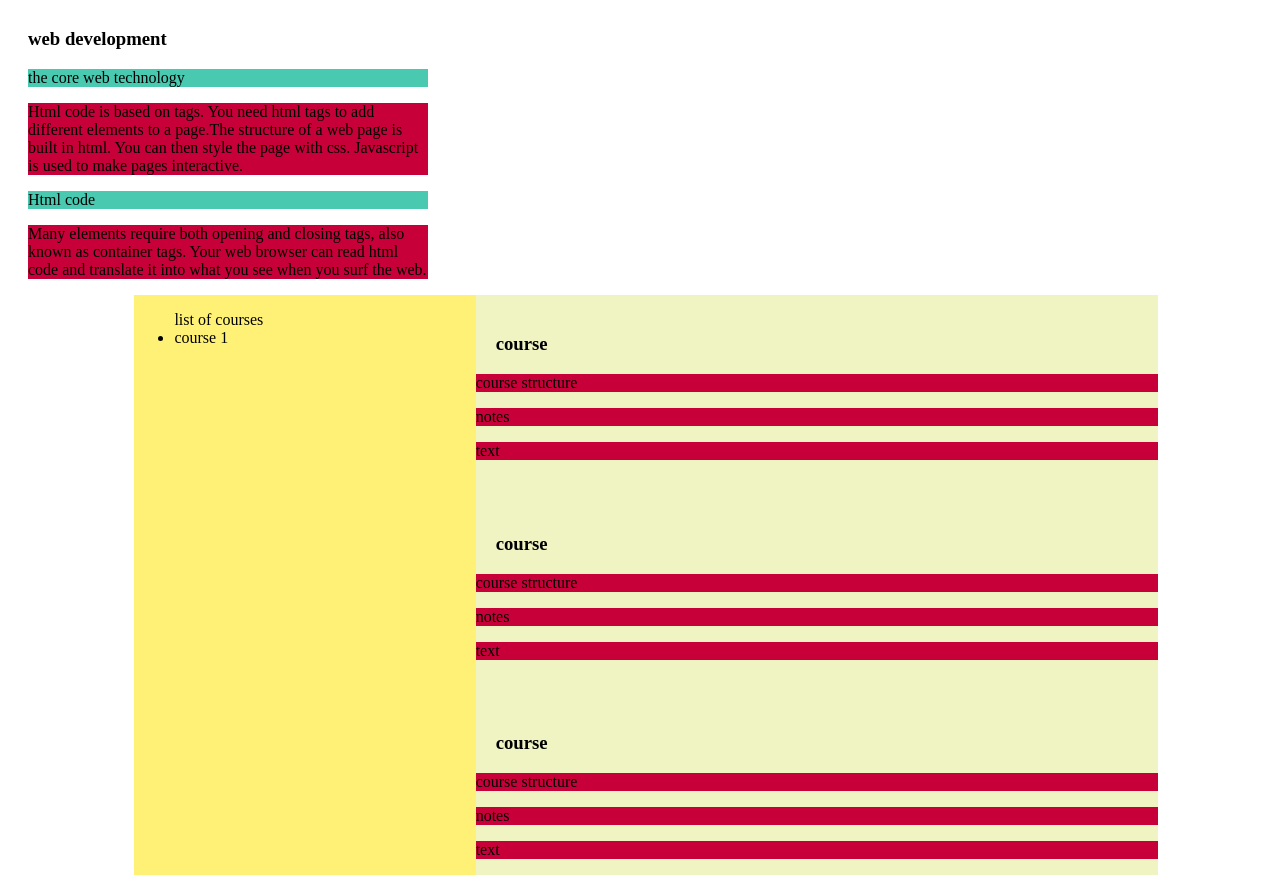
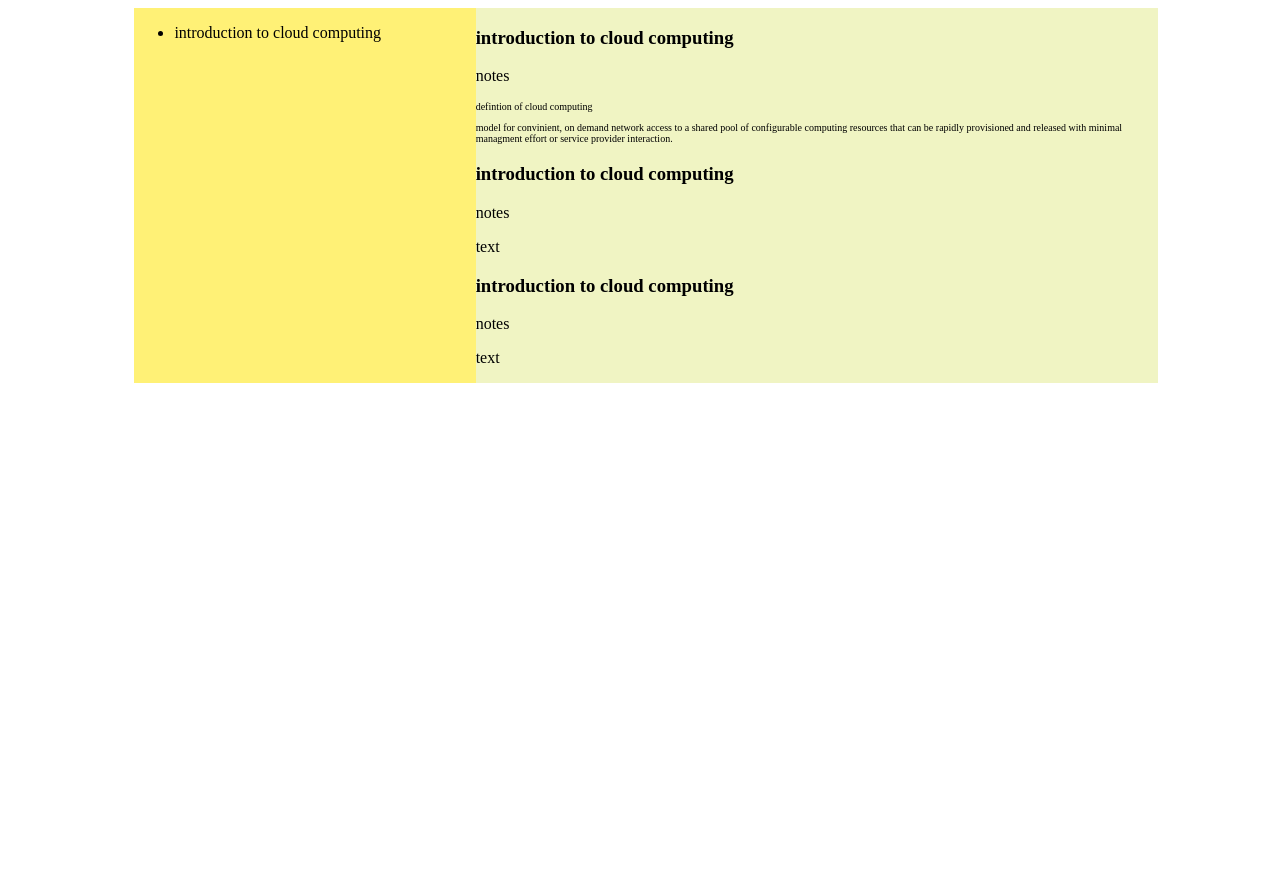
Before and after one commit to nishil3034/Myfile, a plain HTML site: page sololearn.html in a window 1280 px wide. After the commit the page ends 800 px from the top, so only its background shows below. Drawn offline with Linux system fonts and the light colour scheme.

Commit message:
Changed sololearn format
0406 4

```diff
--- a/sololearn.html
+++ b/sololearn.html
@@ -1,73 +1,39 @@
 <html>
 <head>
   <style>
-  h3  {padding-left:20px;
-    padding-top:20px;
+
+    .list {
+      background-color: #fff176;
+      width: 30%;
     }
-  p {background-color:
-#C70039;}
 
-  .paragraph {
-    max-width :400px;
-    padding-left:20px;
+    .course {
+      background-color: #f0f4c3;
+      width: 60%;
     }
-  .paragraph .para1 {
-    background-color:
-#48c9b0;
+
+    .computerscience {
+      color: green;
     }
-  </style>
-</head>
-<body>
-  <h3>
-    web development
-  </h3>
-  <div class="paragraph">
-    <p class="para1">the core web technology</p>
-  <p>
-    Html code is based on tags. You need html tags to add different elements to a page.The structure of a web page is built in html. You can then style the page with css. Javascript is used to make pages interactive.
-  </p>
-    <p class="para1">Html code</p>
-    <p>Many elements require both opening and closing tags, also known as container tags. Your web browser can read html code and translate it into what you see when you surf the web.</p>
-  </div>
 
-
-
-</body>
-</html>
-<html>
-<head>
-  <style>
-  .list {
-    background-color:#fff176;
-    width:30%;
-  }
-  .course {
-    background-color:#f0f4c3;
-    width:60%;
-  }
   </style>
 </head>
 <body>
   <div style="display:flex;margin-left:10%;">
     <div class="list">
       <ul>
-    list of courses
-    <li>course 1</li>
+        <li>introduction to cloud computing</li>
       </ul>
     </div>
     <div class="course">
-  <h3>course</h3>
-  <p>course structure</p>
+      <h3>introduction to cloud computing</h3>
+      <p>notes</p>
+      <p style="font-size:10px;">defintion of cloud computing </p>
+      <p style="font-size:10px;">model for convinient, on demand network access to a shared pool of configurable computing resources that can be rapidly provisioned and released with minimal managment effort or service provider interaction.</p>
+        <h3>introduction to cloud computing</h3>
       <p>notes</p>
       <p>text</p>
-  <br>
-  <h3>course</h3>
-  <p>course structure</p>
-  <p>notes</p>
-  <p>text</p>
-  <br>
-  <h3>course</h3>
-  <p>course structure</p>
+        <h3>introduction to cloud computing</h3>
       <p>notes</p>
       <p>text</p>
     </div>
```
Lines whose indentation alone changed are shown as unchanged.
